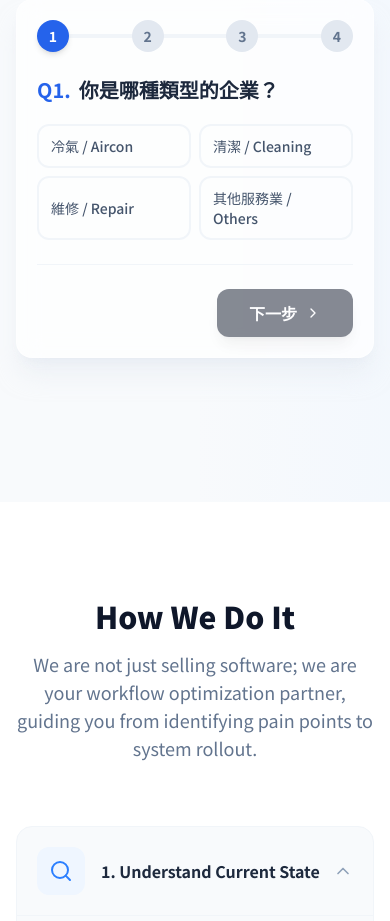
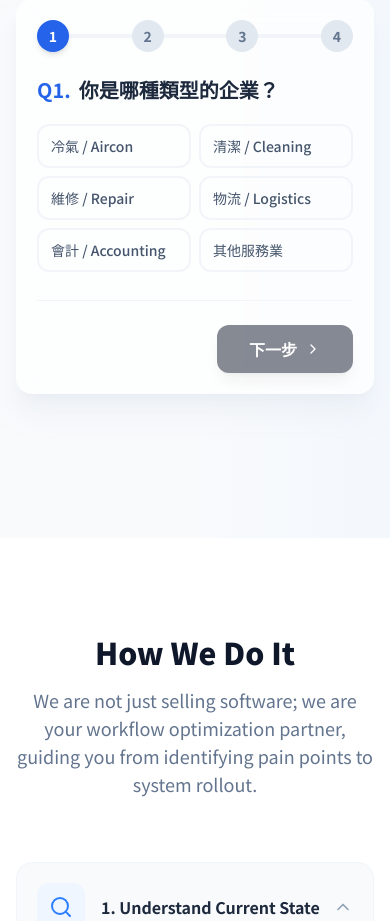
Before and after one commit to optimakspaul/Website, a Next.js app: page /en in a window 390 px wide. Shown: the part 3420-4341 px from the top of the page. Built offline with nearby package versions, Linux system fonts and the light colour scheme.

Commit message:
feat: restore rich workflow options and add scrollable wrapper to ensure next button is always visible on mobile

```diff
--- a/src/components/WorkflowCheck.tsx
+++ b/src/components/WorkflowCheck.tsx
@@ -6,19 +6,19 @@ import { ChevronRight, Check, ArrowRight } from 'lucide-react';
 const steps = [
   {
     title: '你是哪種類型的企業？',
-    options: ['冷氣 / Aircon', '清潔 / Cleaning', '維修 / Repair', '其他服務業 / Others']
+    options: ['冷氣 / Aircon', '清潔 / Cleaning', '維修 / Repair', '物流 / Logistics', '會計 / Accounting', '其他服務業']
   },
   {
     title: '你最常卡在哪裡？',
-    options: ['太多 Paperwork', '詢價容易漏', '排程/工單混亂', '資料太分散']
+    options: ['太多 paperwork', '詢價容易漏', '報價太慢', '排程混亂', '工單狀態不清楚', '付款難追', '資料太分散']
   },
   {
     title: '你現在主要使用哪些工具？',
-    options: ['WhatsApp / Line', 'Excel / Sheet', 'Email', '紙本文件']
+    options: ['WhatsApp / Line', 'Excel / Google Sheet', 'Email', 'Calendar', '紙本文件', '現有系統 (CRM / ERP)']
   },
   {
     title: '你最想改善什麼？',
-    options: ['減少重複人工', '減少漏單', '讓排程更清楚', '導入自動化']
+    options: ['減少重複人工', '減少漏單', '加快報價速度', '讓排程更清楚', '讓老闆看得到進度', '讓員工更好交接', '導入 AI / 自動化']
   }
 ];
 
@@ -100,7 +100,8 @@ export default function WorkflowCheck() {
                   {steps[currentStep].title}
                 </h3>
 
-                <div className="grid grid-cols-2 md:grid-cols-3 gap-2 md:gap-3">
+                <div className="max-h-[35vh] md:max-h-none overflow-y-auto pr-1 -mr-1 [&::-webkit-scrollbar]:w-1.5 [&::-webkit-scrollbar-thumb]:bg-slate-200 [&::-webkit-scrollbar-thumb]:rounded-full [&::-webkit-scrollbar-track]:bg-transparent">
+                  <div className="grid grid-cols-2 md:grid-cols-3 gap-2 md:gap-3 pb-1">
                   {steps[currentStep].options.map(option => {
                     const isSelected = (selections[currentStep] || []).includes(option);
                     return (
@@ -121,6 +122,7 @@ export default function WorkflowCheck() {
                       </button>
                     );
                   })}
+                  </div>
                 </div>
               </div>
 
```
